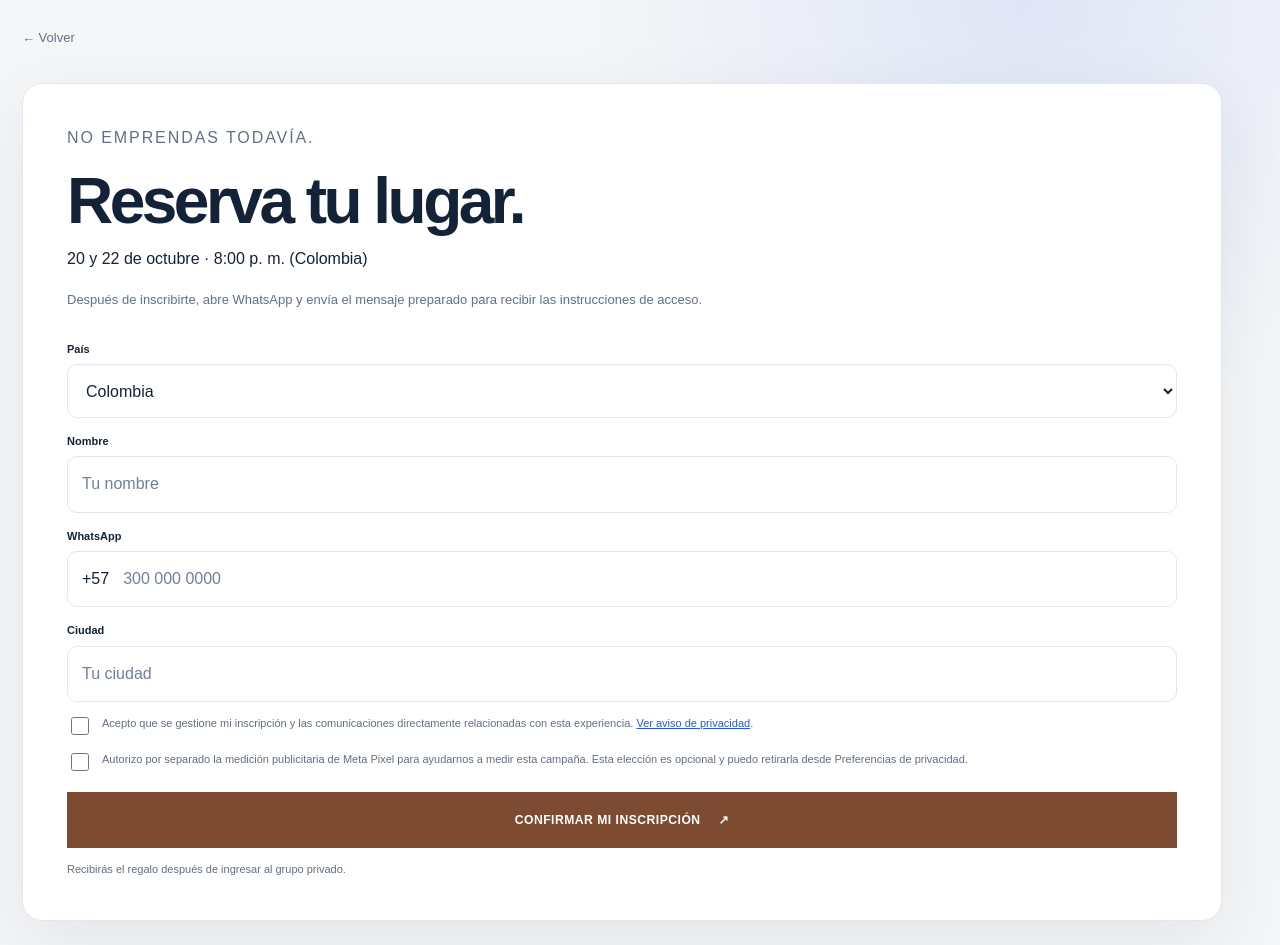
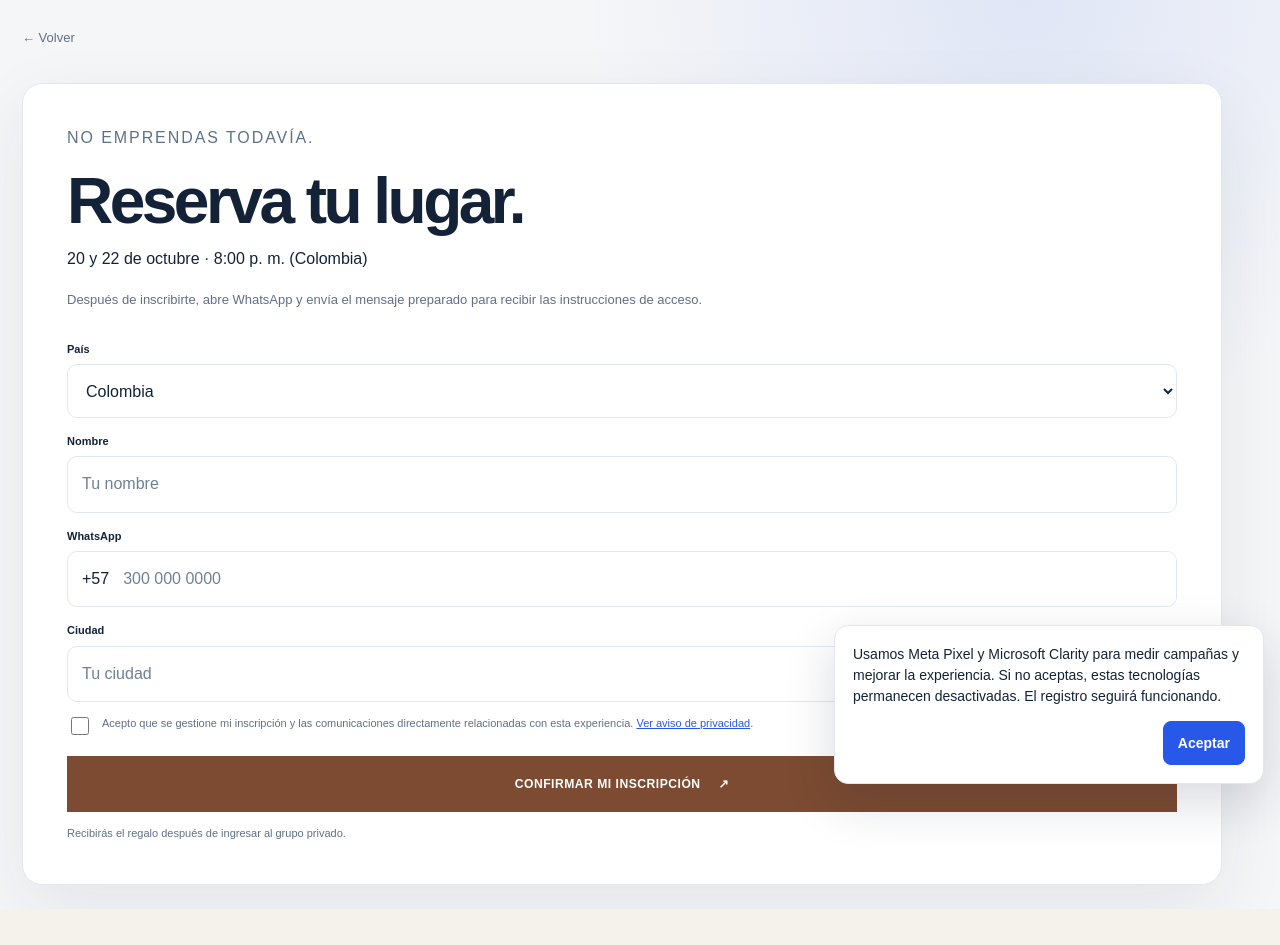
Before and after one commit to germanospinaroa/Vetta, a Next.js app: page /registro in a window 1280 px wide. After the commit the page ends 909 px from the top, so only its background shows below. Built offline with nearby package versions, Linux system fonts and the light colour scheme; no server answers.

Commit message:
Simplify analytics consent prompt

```diff
--- a/components/analytics-consent.tsx
+++ b/components/analytics-consent.tsx
@@ -10,6 +10,7 @@ export function AnalyticsConsent() {
 
   useEffect(() => {
     const open = () => { setAnalytics(analyticsConsentGranted()); setAdvertising(advertisingConsentGranted()); setVisible(true); };
+    if (!analyticsConsentGranted() && !advertisingConsentGranted()) open();
     window.addEventListener("vetta:open-privacy-preferences", open);
     return () => window.removeEventListener("vetta:open-privacy-preferences", open);
   }, []);
@@ -23,12 +24,9 @@ export function AnalyticsConsent() {
     setVisible(false);
   }
   return <aside className="analytics-consent" aria-label="Preferencias de privacidad">
-    <h2>Preferencias de privacidad</h2><p>Elige por separado las tecnologías opcionales. No enviamos las respuestas de la matriz.</p>
-    <label><input type="checkbox" checked={analytics} onChange={(event) => setAnalytics(event.target.checked)} /> Analítica de uso (Clarity)</label>
-    <label><input type="checkbox" checked={advertising} onChange={(event) => setAdvertising(event.target.checked)} /> Medición publicitaria y conversiones (Meta)</label>
+    <p>Usamos Meta Pixel y Microsoft Clarity para medir campañas y mejorar la experiencia. Si no aceptas, estas tecnologías permanecen desactivadas. El registro seguirá funcionando.</p>
     <div className="analytics-consent-actions">
-      <button type="button" className="analytics-consent-reject" onClick={() => savePreferences()}>Guardar preferencias</button>
-      <button type="button" className="analytics-consent-accept" onClick={() => savePreferences(true, true)}>Aceptar ambas</button>
+      <button type="button" className="analytics-consent-accept" onClick={() => savePreferences(true, true)}>Aceptar</button>
     </div>
   </aside>;
 }
--- a/components/registration-form.tsx
+++ b/components/registration-form.tsx
@@ -4,7 +4,7 @@ import { FormEvent, useEffect, useRef, useState, useSyncExternalStore } from "re
 import { useRouter } from "next/navigation";
 import { getCountries, getCountryCallingCode } from "libphonenumber-js";
 import { readAttribution, readMetaAttribution } from "@/lib/tracking";
-import { advertisingConsentGranted, isConfirmedNewRegistration, queueMetaLeadUntilConsent, setAdvertisingConsent, trackClarityEvent, trackMetaWhatsAppClick, trackNewMetaLead } from "@/lib/analytics";
+import { advertisingConsentGranted, isConfirmedNewRegistration, queueMetaLeadUntilConsent, trackClarityEvent, trackMetaWhatsAppClick, trackNewMetaLead } from "@/lib/analytics";
 
 type FormState = "idle" | "loading" | "success" | "error";
 
@@ -45,8 +45,6 @@ export function RegistrationForm({ redirectOnSuccess = false }: { redirectOnSucc
     setErrors({});
     const form = new FormData(event.currentTarget);
     const payload = Object.fromEntries(form.entries());
-    const advertisingChoice = form.get("consent_marketing") === "on";
-    if (advertisingChoice) setAdvertisingConsent("granted");
     const queryAttribution = readAttribution(window.location.search);
     let storedAttribution: Record<string, string> = {};
     try {
@@ -59,7 +57,7 @@ export function RegistrationForm({ redirectOnSuccess = false }: { redirectOnSucc
     for (const key of ["utm_source", "utm_medium", "utm_campaign", "utm_content", "utm_term", "fbclid"]) payload[key] = queryAttribution[key as keyof typeof queryAttribution] || storedAttribution[key] || "";
     payload.fbp = metaAttribution.fbp || storedAttribution.fbp || "";
     payload.fbc = metaAttribution.fbc || storedAttribution.fbc || "";
-    payload.advertisingConsent = advertisingChoice || advertisingConsentGranted() ? "granted" : "denied";
+    payload.advertisingConsent = advertisingConsentGranted() ? "granted" : "denied";
     payload.consentVersion = "v1";
 
     try {
@@ -124,7 +122,6 @@ export function RegistrationForm({ redirectOnSuccess = false }: { redirectOnSucc
         <div className="field"><label htmlFor="whatsapp">WhatsApp</label><div className="phone-input"><span aria-hidden="true">+{getCountryCallingCode(country as Parameters<typeof getCountryCallingCode>[0])}</span><input id="whatsapp" name="whatsapp" type="tel" inputMode="tel" autoComplete="tel-national" required placeholder="300 000 0000" aria-label={`Número de WhatsApp sin prefijo para +${getCountryCallingCode(country as Parameters<typeof getCountryCallingCode>[0])}`} /></div></div>
         <div className="field"><label htmlFor="city">Ciudad</label><input id="city" name="city" autoComplete="address-level2" required placeholder="Tu ciudad" /></div>
         <label className="consent"><input type="checkbox" name="consent" required /><span>Acepto que se gestione mi inscripción y las comunicaciones directamente relacionadas con esta experiencia. <a href="/privacidad">Ver aviso de privacidad</a>.</span></label>
-        <label className="consent"><input type="checkbox" name="consent_marketing" /><span>Autorizo por separado la medición publicitaria de Meta Pixel para ayudarnos a medir esta campaña. Esta elección es opcional y puedo retirarla desde Preferencias de privacidad.</span></label>
         {state === "error" && <p className="form-error" role="alert">{result && !result.ok ? result.message : "Revisa los campos y vuelve a intentarlo."}</p>}
         <button className="button button-warm form-submit" type="submit" disabled={state === "loading"}>{state === "loading" ? "Guardando tu inscripción…" : "CONFIRMAR MI INSCRIPCIÓN"}<span aria-hidden="true">↗</span></button>
         <p className="form-footnote">Recibirás el regalo después de ingresar al grupo privado.</p>
```
